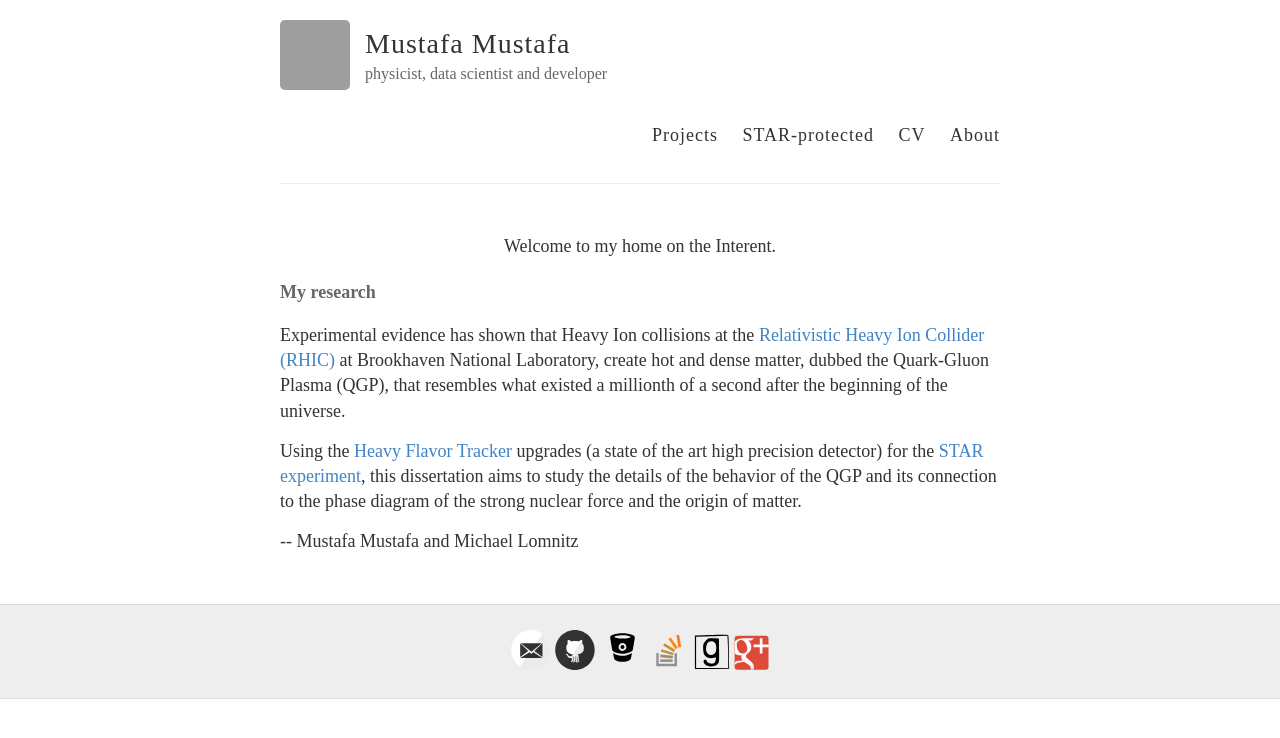
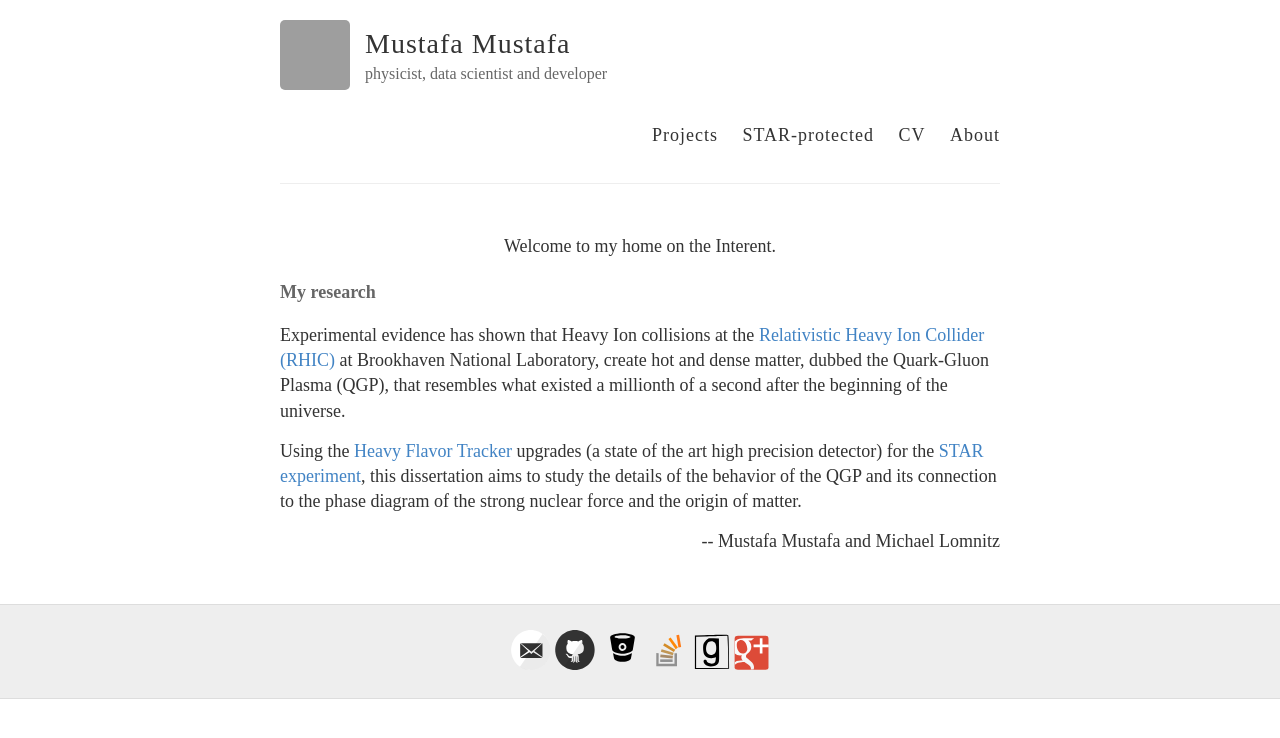
Before and after one commit to MustafaMustafa/MustafaMustafa.github.io, a Jekyll site: the page built from index.html, in a window 1280 px wide. Shown: the top 738 px of the page. Built offline with Jekyll 4.4.1, drawn with Linux system fonts in a browser that asks for light colours; grey boxes are pictures that could not be loaded.

Commit message:
formatting

```diff
--- a/index.html
+++ b/index.html
@@ -12,7 +12,7 @@ create hot and dense matter, dubbed the Quark-Gluon Plasma (QGP), that resembles
 <p>Using the <a href="http://science.energy.gov/np/highlights/2015/np-2015-03-a/">Heavy Flavor Tracker</a> upgrades (a state of the art high precision detector) for the <a href="https://en.wikipedia.org/wiki/STAR_detector">STAR experiment</a>,
 this dissertation aims to study the details of the behavior of the QGP and its connection to the phase diagram of the strong nuclear force and the origin of matter.  </p>
 
-<div class="align-right">-- Mustafa Mustafa and Michael Lomnitz</div>
+<p align="right">-- Mustafa Mustafa and Michael Lomnitz</p>
 
 <!-- <div class="posts">
   {% for post in site.posts %}
```
